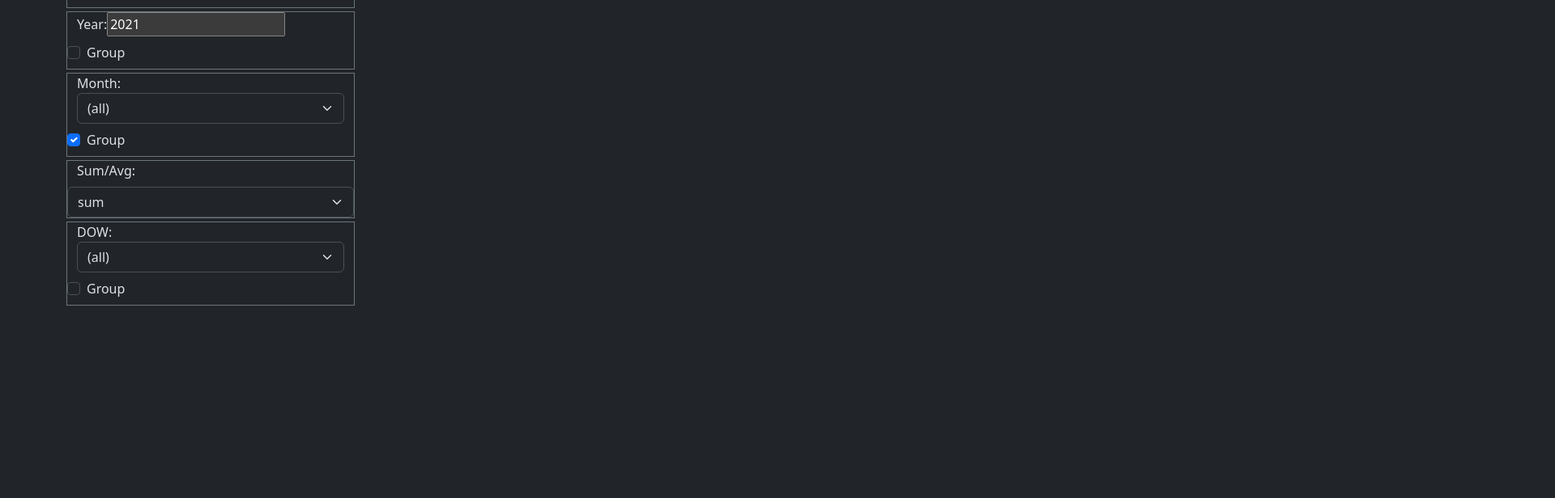
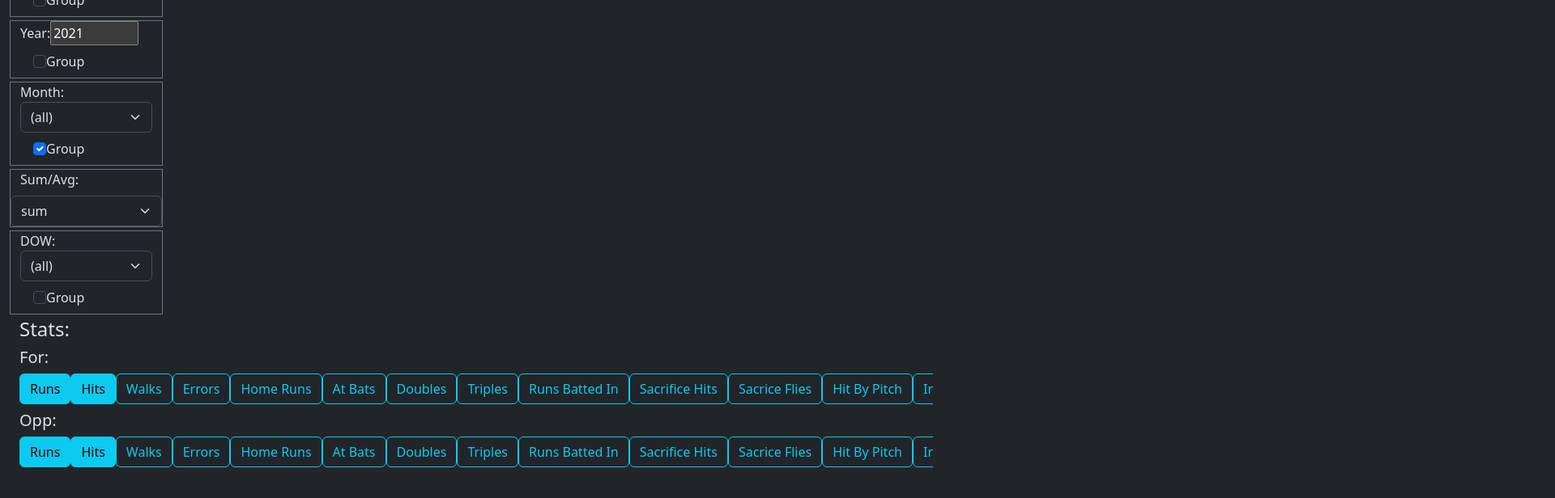
Before and after one commit to praphael/baseball, a React (Vite) app in the folder webapp/vite-baseball-stats/: page / in a window 1280 px wide. Shown: the part 178-794 px from the top of the page at 81% size, 1920 px wide, since content can reach past the window. Built offline with nearby package versions, Linux system fonts and the light colour scheme.

Commit message:
add mroe stat types

```diff
--- a/webapp/vite-baseball-stats/src/App.jsx
+++ b/webapp/vite-baseball-stats/src/App.jsx
@@ -5,6 +5,7 @@ import Results from './components/Results.jsx'
 
 import { doRequest } from './js/requests.js'
 import StatTypes from './components/StatTypes.jsx';
+import { statSortOrder } from './js/stats.js';
 
 function makeBoxScoreQueryString(filter, statTypes) {
   let qy = "";
@@ -22,14 +23,26 @@ function makeBoxScoreQueryString(filter, statTypes) {
   qy += ("&agg=" + filter.agg);
   qy += "&stats=";
   let stqy = ""
-  statTypes.forEach((st) => { stqy += "," + st})
+  let stArr = [];
+  statTypes.forEach((st) => { stArr.push(st); });
+  stArr.sort((a, b) => {
+    const isAgA = (a[0] == "_");
+    const isAgB = (b[0] == "_");
+
+    if ( isAgA && !isAgB) return 1;
+    else if (!isAgA && isAgB) return -1;
+    else if (isAgA && isAgB)
+      return statSortOrder[a.slice(1)] - statSortOrder[b.slice(1)]
+    return statSortOrder[a] - statSortOrder[b]
+  });
+  stArr.forEach((st) => { stqy += "," + st });
   qy += stqy.slice(1)
   return qy;
 }
 
 const resultsClass="row";
 const statTypesClassName="row";
-const updateButtonClass="btn btn-primary col-4";
+const updateButtonClass="btn btn-primary text-no-wrap";
 
 function App() {
   const [results, setResults] = useState("");
@@ -44,25 +57,22 @@ function App() {
     const r = await doRequest(url, 'GET', null, "", null, "html", (e) => {
         alert(`Get Data:  status ${e.status} error: ${e.error}`);
     });
-    console.log("r=", r);
+    // console.log("r=", r);
     if(r != null)
       setResults(r);
   }
 
   return (
     <>
-      <div className="container">
+      <div className="container-fluid mt-3">
         <div className="row">
-          <div className="col-4">
-            <div className="container"><h3 className="col-2">Filters:</h3>
-              <span className="col-2"></span>
-              <button className={updateButtonClass} onClick={()=>(updateData())}>Get Data</button>
-            </div>
+          <div className="col-2">
+            <h4>Filters:</h4>
+            <button className={updateButtonClass} onClick={()=>(updateData())}>Get Data</button>
             <BoxScoreFilters filter={filter} setFilter={setFilter} />
           </div>
-          <div className="col-8 mt-3">
+          <div className="col-auto">
             <div className="container">
-               { /*  */ }
               <StatTypes statTypes={statTypes} setStatTypes={setStatTypes} divClassName={statTypesClassName}/>
               <Results resultsTable={results} divClassName={resultsClass}/>
             </div>
--- a/webapp/vite-baseball-stats/src/components/BoxScoreFilters.jsx
+++ b/webapp/vite-baseball-stats/src/components/BoxScoreFilters.jsx
@@ -15,7 +15,7 @@ const inputClass = "col-8 form-input";
 const filtOptLabelClass = "form-label"
 const filtInputLabelClass = "form-label"
 const groupDivClass = "col-1 form-check mb-2";
-const checkClass = "col-2 form-check-input";
+const checkClass = "col-2 ms-1 form-check-input";
 const groupLabelClass= "form-check-label"
 
 const BoxScoreFilters = ({filter, setFilter}) => {
--- a/webapp/vite-baseball-stats/src/components/StatTypeCheck.jsx
+++ b/webapp/vite-baseball-stats/src/components/StatTypeCheck.jsx
@@ -2,8 +2,8 @@ import React from 'react'
 
 import { useState } from 'react'
 
-const StatTypeCheck = ({fieldName, initValue, onChange,
-    checkClass, divClass, labelClass}) => {
+const StatTypeCheck = ({fieldName, fieldLabel, initValue, isAgainst,
+    onChange, checkClass, divClass, labelClass}) => {
     const [val, setVal] = useState(initValue);
 
     const onNewVal = (v) => {
@@ -11,13 +11,13 @@ const StatTypeCheck = ({fieldName, initValue, onChange,
         setVal(v);
     }
 
-    console.log("StatTypeCheck ", fieldName, " initValue=", initValue)
+    // console.log("StatTypeCheck ", fieldName, " initValue=", initValue)
     const id = `"stat_${fieldName}"`;
     return (
       <div className={divClass}>
         <input className={checkClass} type="checkbox" id={id} checked={val} onChange={
             (e)=>(onNewVal(e.target.checked))} />
-        <label className={labelClass} htmlFor={id}>{fieldName}</label>
+        <label className={labelClass} htmlFor={id}>{fieldLabel}</label>
       </div>
     )
 }
--- a/webapp/vite-baseball-stats/src/components/StatTypes.jsx
+++ b/webapp/vite-baseball-stats/src/components/StatTypes.jsx
@@ -5,9 +5,11 @@ import StatTypeCheck from './StatTypeCheck'
 
 import { statTypesArr, statSetDefault } from '../js/stats.js'
 
-const groupDivClass = "col-1 form-check mb-2";
-const checkClass = "col-2 form-check-input";
-const groupLabelClass= "form-check-label"
+const groupDivClass = "mb-2 mr-sm-2"; // form-check
+const checkClass = "btn btn-check" // "form-check-input";
+const groupLabelClass= "btn btn-outline-info" // "form-check-label"
+// sr-only" for="inlineFormInputName">Name</label>
+// <input type="text" class="form-control mb-2 mr-sm-2
 
 const statSet = statSetDefault;
 
@@ -27,14 +29,32 @@ const StatTypes = ({statTypes, setStatTypes, divClassName}) => {
     console.log("statSet=", statSet);
     return (
       <>
-        <h4>Stats</h4>
+        <h4>Stats:</h4>
         <div className={divClassName}>
+          <div className="container">
+            <div className="row">
+              <h5 className="text-justify-right">For:</h5>
+              <div className="overflow-scroll hstack text-nowrap">
+              {
+                statTypesArr.map((st)=> ( <StatTypeCheck key={st[1]+"_k"} fieldName={st[1]}
+                fieldLabel={st[0]} initValue={statSet.has(st[1])} isAgainst={true} onChange={onStatTypeChange}
+                checkClass={checkClass} divClass={groupDivClass} labelClass={groupLabelClass} />))
+              }
+              </div>
+            </div>
 
-        {
-        statTypesArr.map((st)=> ( <StatTypeCheck key={st+"_k"} fieldName={st}
-        initValue={statSet.has(st)} onChange={onStatTypeChange} checkClass={checkClass}
-        divClass={groupDivClass} labelClass={groupLabelClass} />))
-       }
+            {/* Against */ }
+            <div className="row">
+              <h5 className="text-justify-right">Opp:</h5>
+              <div className="overflow-scroll hstack text-nowrap">
+              {
+                statTypesArr.map((st)=> ( <StatTypeCheck key={st[1]+"_k"} fieldName={"_"+st[1]}
+                fieldLabel={st[0]} initValue={statSet.has(st[1])} isAgainst={true} onChange={onStatTypeChange}
+                checkClass={checkClass} divClass={groupDivClass} labelClass={groupLabelClass} />))
+              }
+              </div>
+            </div>
+          </div>
         </div>
       </>
     )
--- a/webapp/vite-baseball-stats/src/js/stats.js
+++ b/webapp/vite-baseball-stats/src/js/stats.js
@@ -1,5 +1,48 @@
-const statTypesArr = ["R", "H", "BB", "E", "HR",
-                      "_R", "_H", "_BB", "_E", "_HR"];
+const statTypesArr = [["Runs", "R"], ["Hits", "H"], ["Walks", "BB"],
+                      ["Errors", "E"], ["Home Runs", "HR"], ["At Bats", "AB"],
+                      ["Doubles", "2B"], ["Triples", "3B"],
+                      ["Runs Batted In", "RBI"], ["Sacrifice Hits", "SH"],
+                      ["Sacrice Flies", "SF"], ["Hit By Pitch", "HBP"],
+                      ["Intentional Walks", "IBB"], ["Strikeouts", "K"],
+                      ["Stolen Bases", "SB"], ["Caught Stealing", "CS"],
+                      ["Ground Into Double Play","GIDP"], ["Catcher Interference", "CI"],
+                      ["Left on Base", "LOB"], ["Indiv Earned Runs", "ERI"],
+                      ["Team Earned Runs", "ERT"], ["Wild Pitches", "WP"],
+                      ["Balks", "BLK"], ["Putouts", "PO"],
+                      ["Assists", "A"], ["Passed Balls", "PB"],
+                      ["Double Plays", "DP"], ["Triple Plays","TP"]]
+
+// sorting order for display in tables
+const statSortOrder = [];
+statSortOrder["R"] = 0;
+statSortOrder["H"] = 1;
+statSortOrder["BB"] = 2;
+statSortOrder["E"] = 3;
+statSortOrder["AB"] = 4;
+statSortOrder["K"] = 5;
+statSortOrder["2B"] = 6;
+statSortOrder["3B"] = 7;
+statSortOrder["HR"] = 8;
+statSortOrder["RBI"] = 9;
+statSortOrder["SH"] = 10;
+statSortOrder["SF"] = 11;
+statSortOrder["IBB"] = 12;
+statSortOrder["HBP"] = 13;
+statSortOrder["LOB"] = 14;
+statSortOrder["SB"] = 15;
+statSortOrder["CS"] = 16;
+statSortOrder["GIDP"] = 17;
+statSortOrder["CI"] = 18;
+statSortOrder["ERI"] = 19;
+statSortOrder["ERT"] = 20;
+statSortOrder["WP"] = 21;
+statSortOrder["PB"] = 22;
+statSortOrder["DP"] = 23;
+statSortOrder["TP"] = 24;
+statSortOrder["BLK"] = 25;
+statSortOrder["PO"] = 26;
+statSortOrder["A"] = 27;
+
 
 const statSetDefault = new Set();
 statSetDefault.add("R")
@@ -7,4 +50,4 @@ statSetDefault.add("H")
 statSetDefault.add("_R")
 statSetDefault.add("_H")
 
-export { statTypesArr, statSetDefault }
+export { statTypesArr, statSetDefault, statSortOrder }
```
Also changed, not shown: 1 other file (tests, documents, lock files or other folders).
